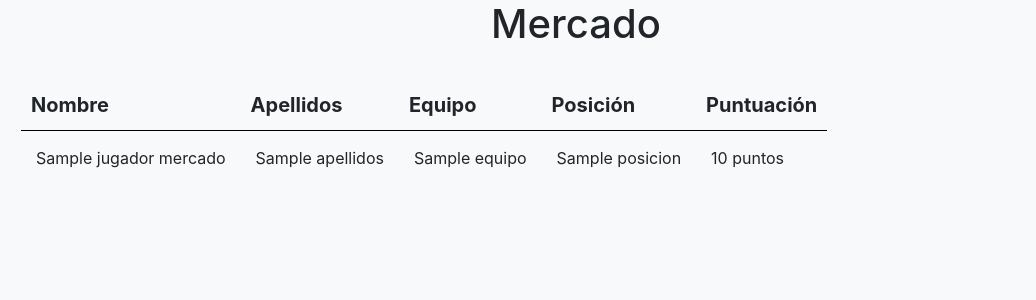
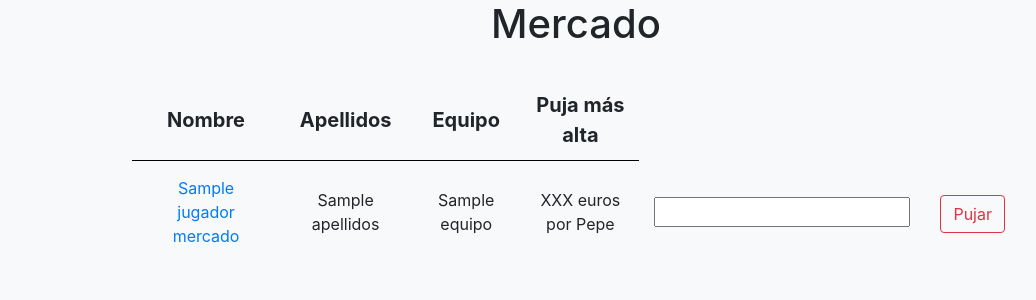
Before and after one commit to martaverdugo6/AppFutbol, a Django app: template Aplicacion/templates/mercado.html in a window 1280 px wide. Shown: the part 56-356 px from the top of the page, without its empty margins (64-1100 px from the left). Run offline with Django 3.2, Linux system fonts and the light colour scheme; the template is opened without the code that fills it: most values are stand-ins (such as "Sample title", 1, 10 or a date in 2020); parts of the project's set-up code (start-up, migrations or seed data) failed here and were passed over.

Commit message:
Puja en Models y algo de css

```diff
--- a/Aplicacion/Aplicacion/static/css/archivo.css
+++ b/Aplicacion/Aplicacion/static/css/archivo.css
@@ -22,10 +22,24 @@ body{
     color: red;
 }
 #contenido_tabla td{
+    text-align: center;
     padding: 15px;
 }
 #contenido_titulo td{
     padding: 10px;
     font-size: 20px;
     border-bottom: 1px solid black;
+    text-align: center;
 }
+#tabla_mercado{
+    width: 80%;
+    margin-left: 10%;
+}
+#tabla_jugadores{
+    margin-left: 5%;
+}
+
+#infoJugador td{
+    padding: 15px;
+    font-size: large;
+}
--- a/Aplicacion/Aplicacion/urls.py
+++ b/Aplicacion/Aplicacion/urls.py
@@ -36,7 +36,7 @@ urlpatterns = [
     path('clasificacion/', views.clasificacion, name='clasificacion'),
     path('cambioContrasena/', views.cambiarContrasenya, name='cambioContrasenya'),
     path('miEquipo/', views.miEquipo, name='miEquipo'),
-    path('miEquipo/<id>', views.infoJugador, name='miEquipo'),
+    path('jugador/<id>', views.infoJugador, name='infoJugador'),
     path('mercado/', views.mercado, name='mercado'),
     path('mercado/<id>', views.jugadorAlMercado, name='JugadorAlMercado'),
 
--- a/Aplicacion/gestionApp/models.py
+++ b/Aplicacion/gestionApp/models.py
@@ -68,3 +68,9 @@ class Mercado(models.Model):
 
 	def __str__(self):
 		return 'Jugador %s de la liga %s' % (self.jugador_mercado, self.liga_mercado)
+
+class Puja(models.Model):
+	pujador = models.ForeignKey(Usuario, on_delete=models.CASCADE)
+	jugador = models.ForeignKey(Jugador, on_delete=models.CASCADE)
+	cantidad = models.IntegerField()
+	liga = models.ForeignKey(Liga, on_delete=models.CASCADE)
--- a/Aplicacion/templates/mercado.html
+++ b/Aplicacion/templates/mercado.html
@@ -5,21 +5,25 @@
 {% block content %}
 
     <h1 style="text-align: center">Mercado</h1><br>
-    <table id="tabla_jugadores">
+    <table id="tabla_mercado">
         <tr id="contenido_titulo">
             <td><b>Nombre</b></td>
             <td><b>Apellidos</b></td>
             <td><b>Equipo</b></td>
-            <td><b>Posición</b></td>
-            <td><b>Puntuación</b></td>
+            <td><b>Puja más alta</b></td>
         </tr>
         {% for i in jugadores_en_el_mercado %}
             <tr id="contenido_tabla">
-                <td>{{i.jugador_mercado.nombre}}</td>
+                <td><a href="/jugador/{{i.jugador_mercado.id}}">{{i.jugador_mercado.nombre}}</a></td>
                 <td>{{i.jugador_mercado.apellidos}}</td>
                 <td>{{i.jugador_mercado.equipo}}</td>
-                <td>{{i.jugador_mercado.posicion}}</td>
-                <td>{{i.jugador_mercado.puntuacion}} puntos</td>
+                <td>XXX euros por Pepe</td>
+                <form method="post" action="."> {% csrf_token %}
+                    <td><input type="number" id="puja" name="puja"></td>
+                    <td>
+                        <input class="btn btn-outline-danger mt-1" type="submit" value="Pujar"/>
+                    </td>
+            </form>
             </tr>
         {% endfor %}
     </table>
--- a/Aplicacion/templates/mi_equipo.html
+++ b/Aplicacion/templates/mi_equipo.html
@@ -3,7 +3,7 @@
 {% block head_title %}Mi equipo{% endblock %}
 
 {% block content %}
-    <h1>Mi equipo</h1>
+    <h1 style="text-align: center;">Mi equipo</h1>
     <br>
     <table id="tabla_jugadores">
         <tr id="contenido_titulo">
@@ -16,7 +16,7 @@
         </tr>
         {% for jug in my_plantilla %}
             <tr id="contenido_tabla">
-                <td><a href="/miEquipo/{{jug.jugador.id}}">{{jug.jugador.nombre}}</a></td>
+                <td><a href="/jugador/{{jug.jugador.id}}">{{jug.jugador.nombre}}</a></td>
                 <td>{{jug.jugador.apellidos}}</td>
                 <td>{{jug.jugador.equipo}}</td>
                 <td>{{jug.jugador.posicion}}</td>
```
Also changed, not shown: Aplicacion/gestionApp/views.py (+8 -4 lines), Aplicacion/templates/info_jugador.html (+9 -7 lines), Aplicacion/gestionApp/migrations/0006_puja.py (added).
